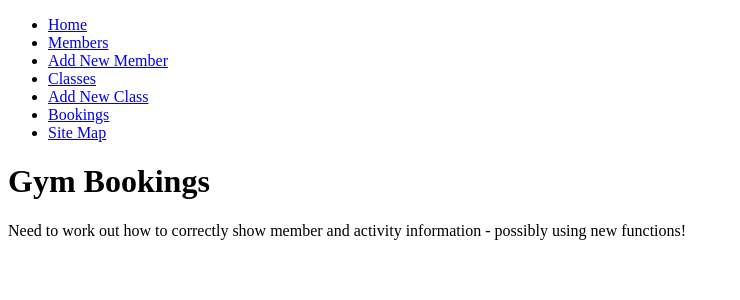
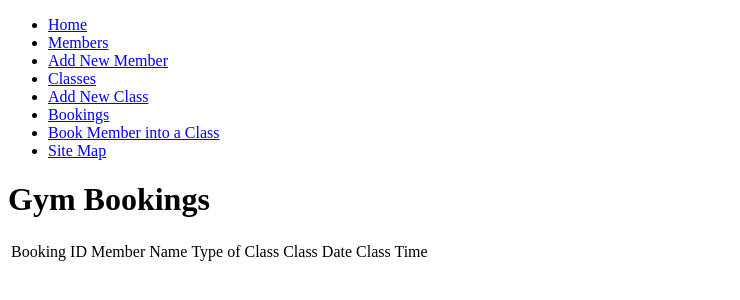
Before and after one commit to kevinmuldoon-github/gym-membership-system, a Flask app: page /bookings in a window 1280 px wide. Shown: the top 300 px of the page, without its empty margins (0-740 px from the left). Run offline with Flask 2, Linux system fonts and the light colour scheme; data that the repository does not hold is empty; some libraries are stand-ins or nearby versions.

Commit message:
Improved bookings index page

```diff
--- a/controllers/booking_controller.py
+++ b/controllers/booking_controller.py
@@ -13,6 +13,12 @@ bookings_blueprint = Blueprint("bookings", __name__)
 @bookings_blueprint.route("/bookings")
 def bookings():
     bookings = booking_repository.select_all()
-    activities = activity_repository.select_all()
-    members = member_repository.select_all()
-    return render_template('bookings/index.html' , title = 'Bookings' , bookings = bookings, activities = activities , members = members)
+    return render_template('bookings/index.html' , title = 'Bookings' , bookings = bookings)
+
+
+
+# Function to delete a booking
+@bookings_blueprint.route("/bookings/<id>/delete" , methods = ['POST'])
+def delete_booking(id):
+    booking_repository.delete(id)
+    return redirect ('/bookings') # Redirect user back to the main bookings page
--- a/repositories/activity_repository.py
+++ b/repositories/activity_repository.py
@@ -16,7 +16,7 @@ def create_activity(activity):
 # Function to edit/update a specific activity i.e. gym class
 def edit_activity(activity):
     sql = "UPDATE activities SET (type, date, time) = (%s, %s, %s) WHERE id = %s"
-    values = [activity.type , activity.date, activity.time]
+    values = [activity.type , activity.date, activity.time, activity.id]
     run_sql(sql,values)
 
 # Function to show a select/show a specific activity
--- a/repositories/booking_repository.py
+++ b/repositories/booking_repository.py
@@ -3,6 +3,9 @@ from db.run_sql import run_sql
 from models.booking import Booking
 from models.activity import Activity
 from models.member import Member
+
+import repositories.activity_repository as activity_repository
+import repositories.member_repository as member_repository
 
 # Function to insert a new booking to the gym database
 def create_booking(booking):
@@ -21,7 +24,9 @@ def select_all():
     results = run_sql(sql)
 
     for result in results:
-        booking = Booking(result['member_id'] , result['activity_id'] , result['id'])
+        member = member_repository.select(result['member_id'])
+        activity = activity_repository.select(result['activity_id'])
+        booking = Booking(member , activity , result['id'])
         bookings.append(booking)
     return bookings
 
--- a/templates/base.html
+++ b/templates/base.html
@@ -18,6 +18,7 @@
             <li><a href="/classes">Classes</a></li>
             <li><a href="/classes/new_class">Add New Class</a></li>
             <li><a href="/bookings">Bookings</a></li>
+            <li><a href="/bookings/new_booking">Book Member into a Class</a></li>
             <li><a href="/site-map">Site Map</a></li>
             </ul>
         </nav>
--- a/templates/bookings/index.html
+++ b/templates/bookings/index.html
@@ -5,16 +5,32 @@
 <h1>Gym Bookings</h1>
 
 <table>
-            {% for booking in bookings %}
-            <tr>
-                <td>{{booking.id}}</td>
+    <tr>
+        <td>Booking ID</td>
+        <td>Member Name</td>
+        <td>Type of Class</td>
+        <td>Class Date</td>
+        <td>Class Time</td>
+        <td></td>
+        <td></td>
+    </tr>
+    {% for booking in bookings %}
+    <tr>
+        <td>{{booking.id}}</td>
+        <td><a href="/members/{{booking.member.id}}">{{booking.member.name}}</a></td>
+        <td><a href="/classes/{{booking.activity.id}}">{{booking.activity.type}}</a></td>
+        <td>{{booking.activity.date}}</td>
+        <td>{{booking.activity.time}}</td>
+        <td><button class="form-button"><a href="/bookings/{{booking.id}}/edit_booking"><i class="fa-solid fa-pen-to-square"></i> &nbsp;Edit Booking</a></button></td>
+        <td>
+            <form action="/bookings/{{booking.id}}/delete" method="POST">
+                <button class="form-button"><i class="fa-solid fa-trash"></i> &nbsp;Delete Booking</button>
 
-            </tr>
-            {% endfor %}
+            </form>
+        </td>
+    </tr>
+    {% endfor %}
 
 </table>
 
-Need to work out how to correctly show member and activity information - possibly using new functions!
-
-
 {% endblock %}
--- a/templates/classes/edit_class.html
+++ b/templates/classes/edit_class.html
@@ -17,7 +17,7 @@
 
     <div>
         <label for="time">Time:</label>
-        <input type="time" id="time" name="time" value="{{activity.time" min="06:30" max="22:00" required>
+        <input type="time" id="time" name="time" value="{{activity.time}}" min="06:30" max="22:00" required>
         <span>Classes can be booked from 6:30am to 10:00pm (Gym closes at 11pm)</span>
     </div>
 
--- a/templates/classes/index.html
+++ b/templates/classes/index.html
@@ -17,7 +17,7 @@
                 <td><a href="/classes/{{activity.id}}">{{activity.type}}</a></td>
                 <td>{{activity.date}}</td>
                 <td>{{activity.time}}</td>
-                <td></td>
+                <td><button class="form-button"><a href="/classes/{{activity.id}}/edit_class"><i class="fa-solid fa-pen-to-square"></i> &nbsp;Edit Class</a></button></td>
                 <td>
                     <form action="/classes/{{activity.id}}/delete" method="POST">
                         <button class="form-button"><i class="fa-solid fa-trash"></i> &nbsp;Delete This Class</button>
```
Also changed, not shown: controllers/activity_controller.py (+15 -0 lines).
